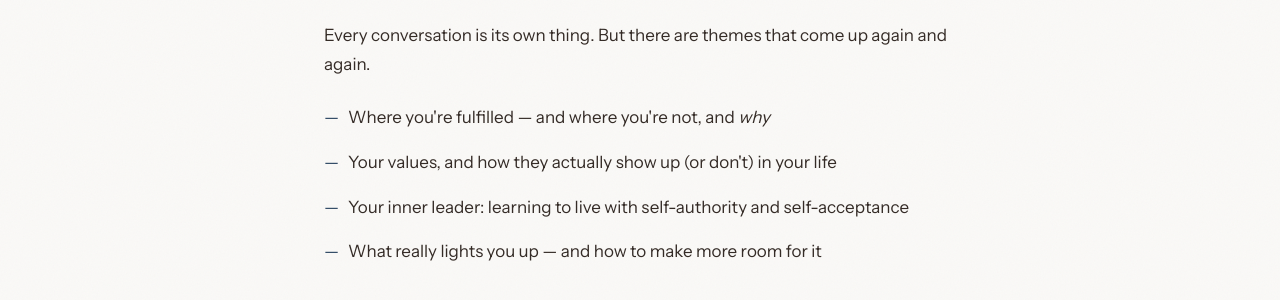
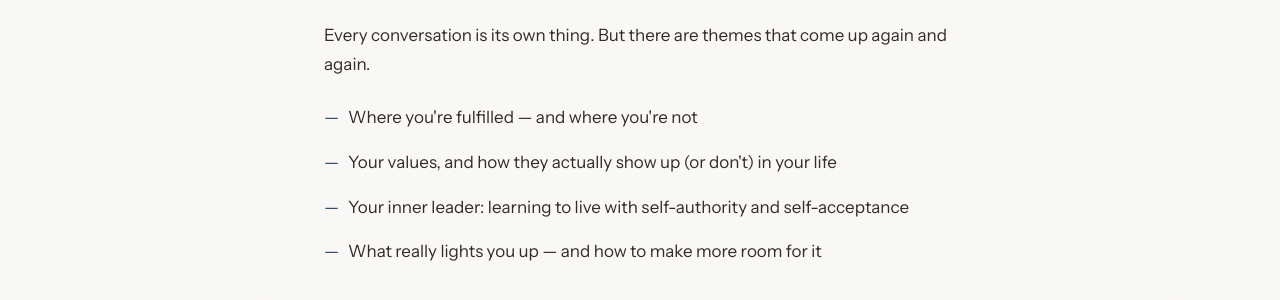
Before and after one commit to dbough/completely-human-coaching-com, a Jekyll site: the page built from index.html, in a window 1280 px wide and 900 px high, scrolled down 1533 px. Shown: the part 153-453 px from the top of the window. Built offline with Jekyll 4.4.1, drawn with Linux system fonts in a browser that asks for light colours.

Commit message:
Trim 'and why' from work-list item
Coaching isn't about finding the why.

```diff
--- a/index.html
+++ b/index.html
@@ -83,7 +83,7 @@ og_image: "https://completelyhumancoaching.com/og-image.png"
       <p class="reveal reveal-delay-2">Every conversation is its own thing. But there are themes that come up again and again.</p>
 
       <ul class="work-list reveal reveal-delay-3">
-        <li>Where you're fulfilled — and where you're not, and <em>why</em></li>
+        <li>Where you're fulfilled — and where you're not</li>
         <li>Your values, and how they actually show up (or don't) in your life</li>
         <li>Your inner leader: learning to live with self-authority and self-acceptance</li>
         <li>What really lights you up — and how to make more room for it</li>
```
